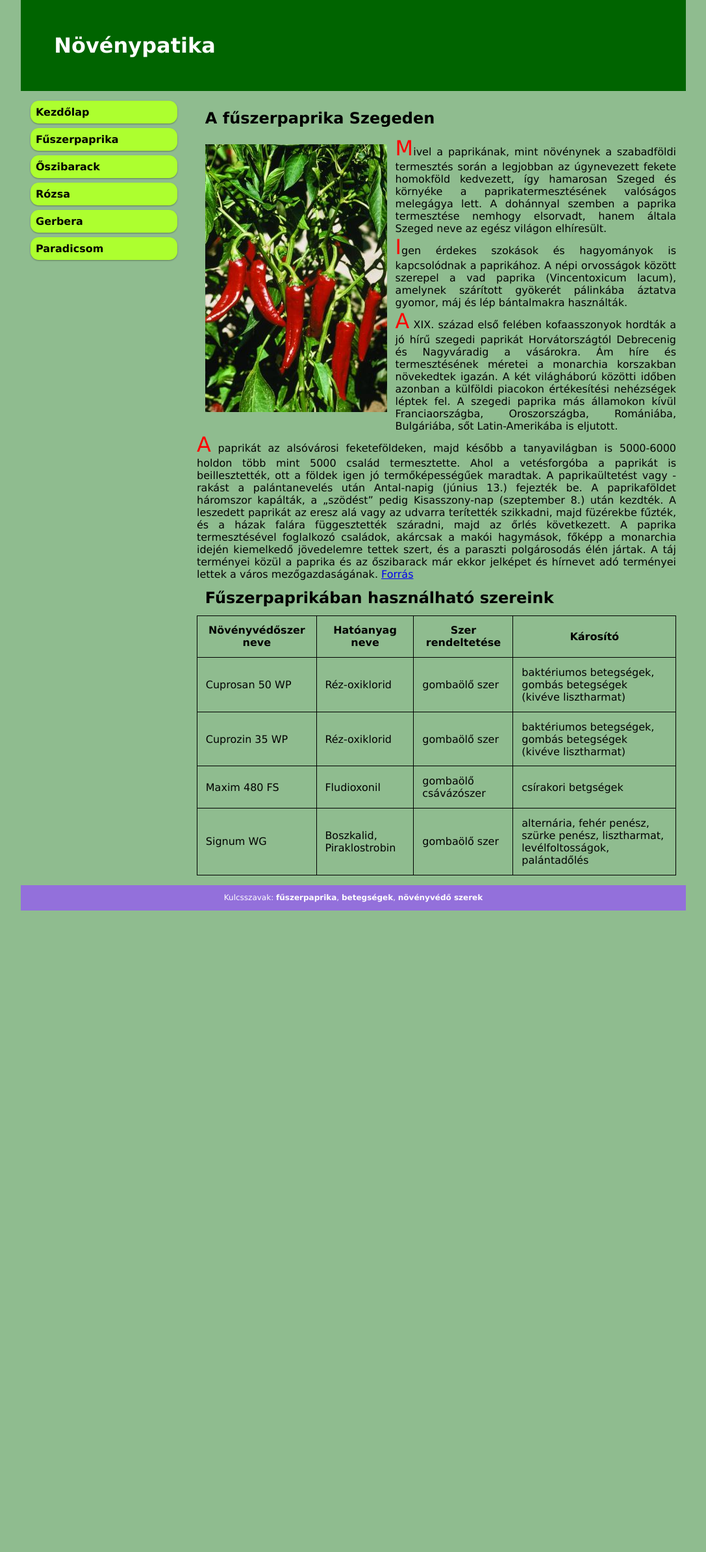
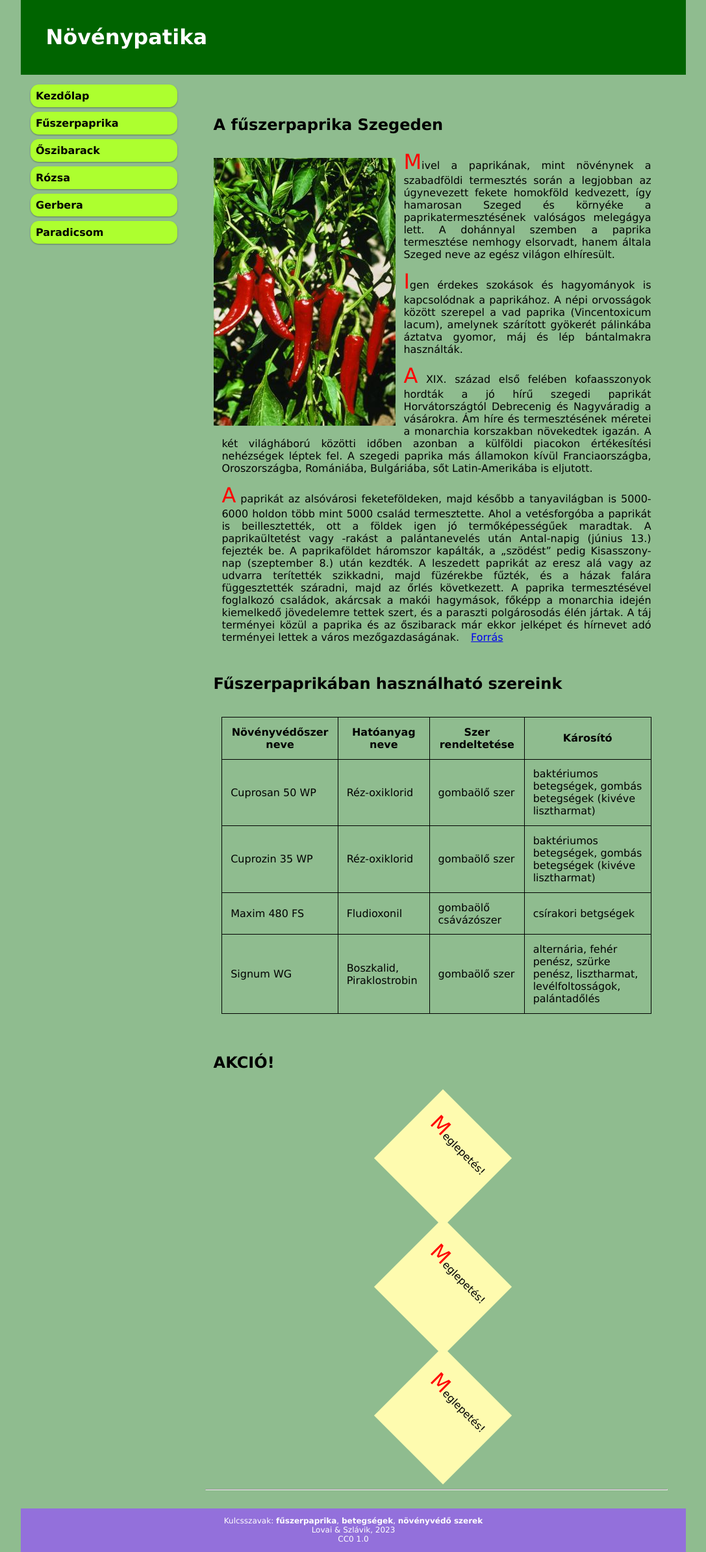
Before and after one commit to Szabolcs1972/NovenyPatika, a PHP site: page /html/redpepper.html in a window 1280 px wide. Shown: the whole page at 65% size, without its empty margins (96-1183 px from the left). Before the commit the page ends 1401 px from the top, so only its background shows below. Run offline with PHP 8.4, Linux system fonts and the light colour scheme.

Commit message:
The nineth commit.

```diff
--- a/css/styles.css
+++ b/css/styles.css
@@ -1,9 +1,11 @@
+/* some general basic setup */
 * {
     padding: 0;
     margin: 0;
     box-sizing: border-box;
 }
 
+/* settings for responsive design, it is not grid or flex, interesting solution */
 .row::after {
     content: "";
     clear: both;
@@ -15,6 +17,7 @@
     padding: 15px;
 }
 
+/* styles for main tags, till header */
 html {
     font-family: Verdana, sans-serif;
 }
@@ -32,9 +35,13 @@
     padding: 3vw;
 }
 
+/* styles for navigation buttons, 3-column wide */
+
 .navigation {
     position: sticky;
     top: 0;
+/* not to be covered by css effect int the case of smart phones, set z-index to 100*/
+    z-index: 100;
 }
 
 .navigation ul{
@@ -73,6 +80,7 @@
     background-color: white;
 }
 
+/* styles for main area, takes 5-columns from 12 */
 .logo {
     float: left;
     margin: 1vw;
@@ -87,6 +95,66 @@
     font-size: xx-large;
 }
 
+table, th, tr, td {
+    border: 1px solid black;
+    border-collapse: collapse;
+    padding: 1vw;
+}
+
+main fieldset {
+    padding: 2vw;
+    background-color: palegreen;
+}
+
+main * {
+    margin: 1vw;
+}
+
+#crop-label, #radio-pesticides {
+    font-style: italic;
+}
+
+h2 {
+    margin-top: 2em;
+    margin-bottom: 1em;
+}
+
+/* effect for pesticides in action */
+.rotate {
+    transform: translate(10px, 10px) rotate(45deg);
+    width: 150px; height: 150px; padding: 10px;
+    background-color: #fefbaf;
+    text-align: center;
+    margin: 3em;
+    margin-left: auto;
+    margin-right: auto;
+}
+
+.rotate div {
+    display:inline-block;
+}
+
+.rotate span {
+    display:none;
+}
+
+.rotate:hover {
+    transform: translate(10px, 10px) rotate(0deg);
+    width: 150px; height: 150px; padding: 10px;
+    background-color: white;
+    font-weight: bold;
+    text-shadow: 2px 5px 5px red;
+}
+
+.rotate:hover span {
+    display: inline;
+}
+
+.rotate:hover p {
+    display: none;
+}
+
+/* styles for aside, takes 4-columns space from 12 */
 .aside {
     background-color: lightslategrey;
     padding: 1vw;
@@ -95,6 +163,15 @@
     font-size: 14px;
     box-shadow: 0 1px 3px rgba(0,0,0,0.12), 0 1px 2px rgba(0,0,0,0.24);
 }
+
+aside fieldset, form {
+    text-align: center;
+}
+
+aside h2, legend {
+    color: darkblue;
+}
+
 
 .footer {
     background-color: mediumpurple;
@@ -105,25 +182,9 @@
 }
 
 
-table, th, tr, td {
-    border: 1px solid black;
-    border-collapse: collapse;
-    padding: 1vw;
-}
+/*Media Queries for responsive design */
+/* For mobile phones: */
 
-h1, h2 {
-    margin: 1vw;
-}
-
-aside fieldset, form {
-    text-align: center;
-}
-
-aside h2, legend {
-    color: darkblue;
-}
-
-/* For mobile phones: */
 [class*="col-"] {
     width: 100%;
 }
--- a/html/gerbera.html
+++ b/html/gerbera.html
@@ -77,6 +77,8 @@
 
 <div class="footer">
   Kulcsszavak: <b>gerbera</b>, <b>betegségek</b>, <b>növényvédő szerek</b>
+  <br/>
+  <span>Lovai & Szlávik, 2023<br/> CC0 1.0</span>
 </div>
 
 
--- a/html/peach.html
+++ b/html/peach.html
@@ -81,6 +81,8 @@
 
 <div class="footer">
   Kulcsszavak: <b>őszibarack</b>, <b>betegségek</b>, <b>növényvédő szerek</b>
+  <br/>
+  <span>Lovai & Szlávik, 2023<br/> CC0 1.0</span>
 </div>
 
 
--- a/html/redpepper.html
+++ b/html/redpepper.html
@@ -59,7 +59,7 @@
       <a href=" https://szegedpanorama.blogspot.com/2012/08/szegedikumok-szegedi-paprika.html">Forrás</a></p></blockquote>
     </article>
     <article>
-    <h1>Fűszerpaprikában használható szereink</h1>
+    <h2>Fűszerpaprikában használható szereink</h2>
     <div style="overflow-x: auto">
     <table>
       <tr><th>Növényvédőszer neve</th><th>Hatóanyag neve</th><th>Szer rendeltetése</th><th>Károsító</th></tr>
@@ -68,11 +68,26 @@
       <tr><td>Maxim 480 FS</td><td>Fludioxonil</td><td>gombaölő csávázószer</td><td>csírakori betgségek</td></tr>
       <tr><td>Signum WG</td><td>Boszkalid, Piraklostrobin</td><td>gombaölő szer</td><td>alternária, fehér penész, szürke penész, lisztharmat, levélfoltosságok, palántadőlés</td></tr>
     </table>
-
     </div>
     </article>
+      <article>
+        <h2>AKCIÓ!</h2>
+    <div class="rotate">
+      <p>Meglepetés!</p>
+      <span class="rotate:hover"><br/>CUPROSAN 50 WP<br/> 3110 Ft/10dkg</span>
+    </div>
+        <div class="rotate">
+          <p>Meglepetés!</p>
+          <span class="rotate:hover"><br/>SIGNUM WG<br/> 65 510 Ft/kg</span>
+        </div>
+        <div class="rotate">
+          <p>Meglepetés!</p>
+          <span class="rotate:hover"><br/>MAXIM 480 FS<br/> 110 000 Ft/l</span>
+        </div>
+    </article>
+    <hr/>
+    </main>
 
-    </main>
   </div>
 
 
@@ -80,6 +95,8 @@
 
 <div class="footer">
   Kulcsszavak: <b>fűszerpaprika</b>, <b>betegségek</b>, <b>növényvédő szerek</b>
+  <br/>
+  <span>Lovai & Szlávik, 2023<br/> CC0 1.0</span>
 </div>
 
 
--- a/html/rose.html
+++ b/html/rose.html
@@ -82,6 +82,8 @@
 
 <div class="footer">
     Kulcsszavak: <b>rózsa</b>, <b>betegségek</b>, <b>növényvédő szerek</b>
+    <br/>
+    <span>Lovai & Szlávik, 2023<br/> CC0 1.0</span>
 </div>
 
 
--- a/html/tomato.html
+++ b/html/tomato.html
@@ -93,6 +93,8 @@
 
 <div class="footer">
     Kulcsszavak: <b>paradicsom</b>, <b>betegségek</b>, <b>növényvédő szerek</b>
+    <br/>
+    <span>Lovai & Szlávik, 2023<br/> CC0 1.0</span>
 </div>
 
 
```
Also changed, not shown: index.html (+20 -4 lines).
